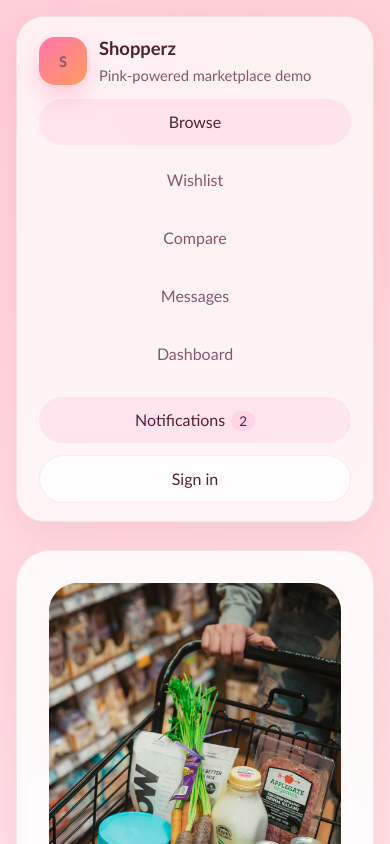
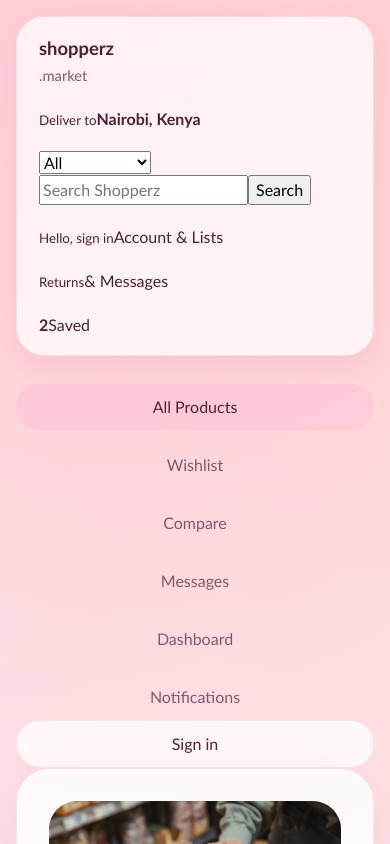
Before and after one commit to JohnKinyadev/shopperz_2, a React (Vite) app: page / in a window 390 px wide. Shown: the top 844 px of the page. Built offline with nearby package versions, Linux system fonts and the light colour scheme; no server answers.

Commit message:
feat: add admin panel link to navbar and improve layout navigation
- Display admin panel link for authenticated admins
- Maintain responsive navbar layout
- Keep dynamic greeting functionality
- Add navigation to admin dashboard

```diff
--- a/src/components/Layout.jsx
+++ b/src/components/Layout.jsx
@@ -2,35 +2,68 @@
 import { useMarketplace } from "../context/MarketplaceContext";
 
 function Layout() {
-  const { currentUser, signOut, unreadNotifications } = useMarketplace();
+  const { currentUser, profile, signOut, unreadNotifications } = useMarketplace();
 
   return (
     <div className="app-shell">
-      <header className="topbar">
-        <div className="topbar-main">
-          <NavLink to="/" className="brand">
-            <span className="brand-mark">S</span>
+      <header className="market-header">
+        <div className="topbar">
+          <NavLink to="/" className="brand brand-amazon">
             <div>
-              <p>Shopperz</p>
-              <span>Pink-powered marketplace demo</span>
+              <p>shopperz</p>
+              <span>.market</span>
             </div>
           </NavLink>
 
+          <div className="header-delivery">
+            <small>Deliver to</small>
+            <strong>{profile.location}</strong>
+          </div>
+
+          <form className="header-search" onSubmit={(event) => event.preventDefault()}>
+            <select defaultValue="All" aria-label="Search category">
+              <option value="All">All</option>
+              <option value="Phones">Phones</option>
+              <option value="Audio">Audio</option>
+              <option value="Wearables">Wearables</option>
+              <option value="Home Office">Home Office</option>
+            </select>
+            <input type="search" placeholder="Search Shopperz" aria-label="Search Shopperz" />
+            <button type="submit">Search</button>
+          </form>
+
+          <div className="header-account">
+            <small>{currentUser.isAuthenticated ? `Hello, ${profile.name.split(" ")[0]}` : "Hello, sign in"}</small>
+            <span>Account & Lists</span>
+          </div>
+
+          <NavLink to="/messages" className="header-link-block">
+            <small>Returns</small>
+            <span>& Messages</span>
+          </NavLink>
+
+          <NavLink to="/wishlist" className="header-link-block cart-link">
+            <strong>{unreadNotifications}</strong>
+            <span>Saved</span>
+          </NavLink>
+        </div>
+
+        <div className="subnav">
           <nav className="nav-links">
-            <NavLink to="/">Browse</NavLink>
+            <NavLink to="/">All Products</NavLink>
             <NavLink to="/wishlist">Wishlist</NavLink>
             <NavLink to="/compare">Compare</NavLink>
             <NavLink to="/messages">Messages</NavLink>
             <NavLink to="/dashboard">Dashboard</NavLink>
+            <NavLink to="/notifications">Notifications</NavLink>
           </nav>
-        </div>
 
           <div className="topbar-actions">
-          <NavLink to="/notifications" className="topbar-chip">
-            Notifications
-            {unreadNotifications ? <span>{unreadNotifications}</span> : null}
+            {currentUser.isAdmin ? (
+              <NavLink to="/admin" className="secondary-button link-button">
+                Admin panel
               </NavLink>
-
+            ) : null}
             {currentUser.isAuthenticated ? (
               <button type="button" className="ghost-button" onClick={signOut}>
                 Sign out
@@ -40,6 +73,7 @@
                 Sign in
               </NavLink>
             )}
+          </div>
         </div>
       </header>
 
```
Lines whose indentation alone changed are shown as unchanged.
